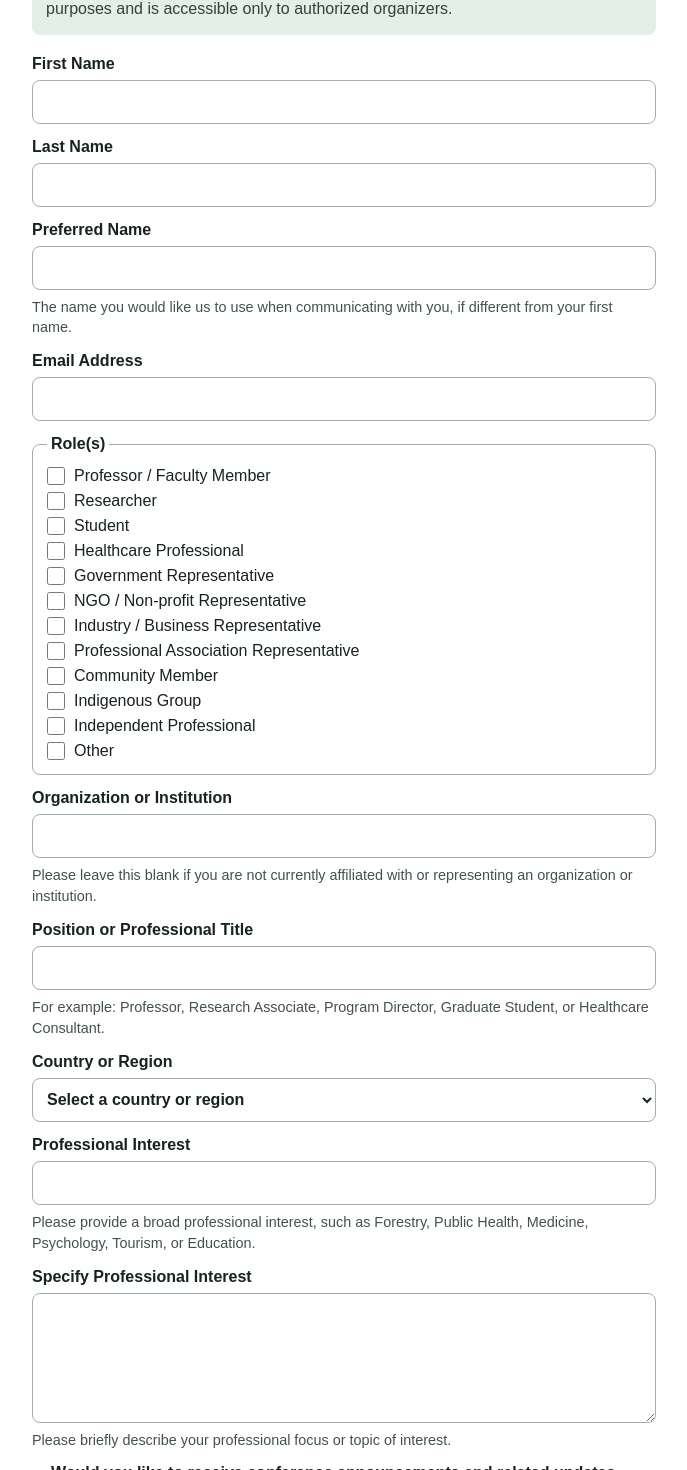
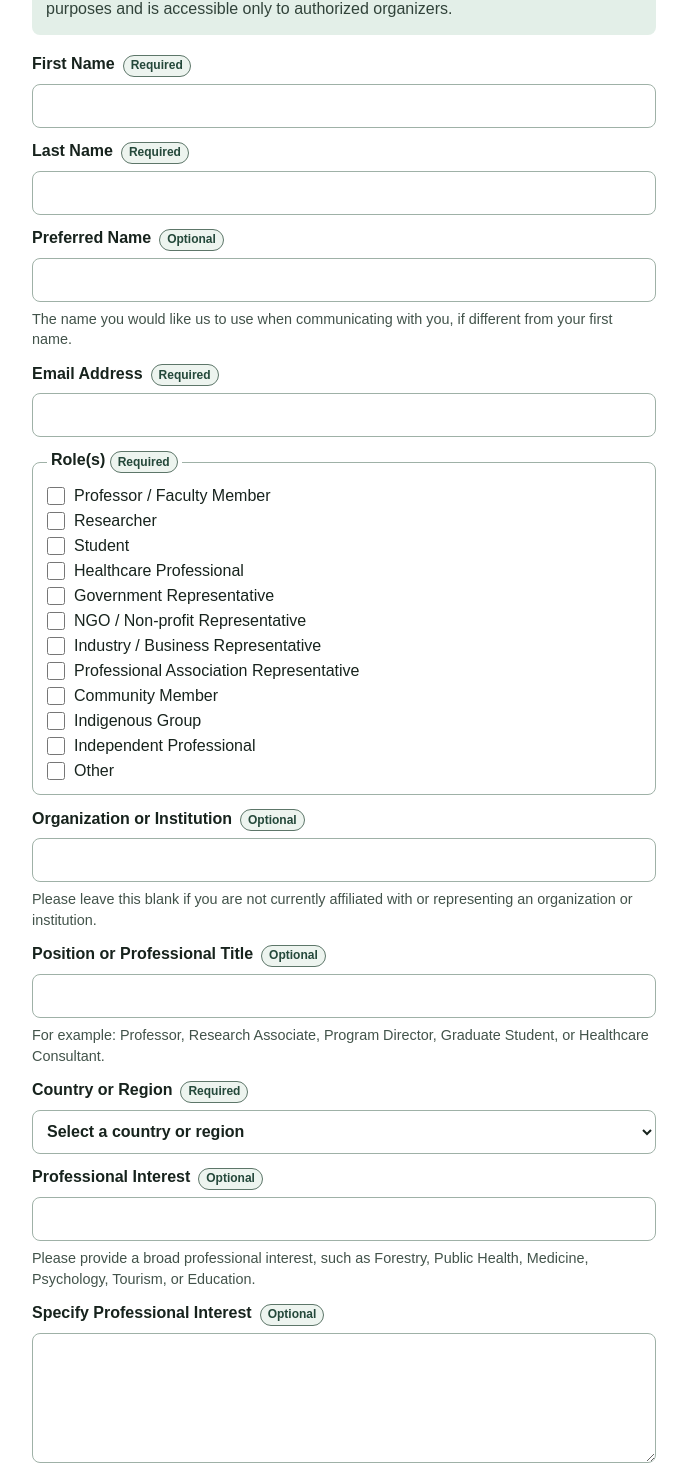
Before and after one commit to She1donL/icft-contact-system, a Next.js app: page /contact in a window 1280 px wide. Shown: the part 391-1861 px from the top of the page, without its empty margins (296-983 px from the left). Built offline with nearby package versions, Linux system fonts and the light colour scheme; no server answers; the database is empty.

Commit message:
feat: clarify required and optional contact form fields

```diff
--- a/src/components/contact/contact-form.module.css
+++ b/src/components/contact/contact-form.module.css
@@ -4,6 +4,8 @@
 .form textarea { min-height: 130px; resize: vertical; }
 .form fieldset { padding: 14px; border: 1px solid #9fb1a7; border-radius: 8px; }
 .form legend { padding: 0 4px; font-weight: 700; }
+.labelRow { display:flex; flex-wrap:wrap; align-items:baseline; gap:8px; }
+.requirement { display:inline-flex; align-items:center; min-height:22px; padding:2px 7px; border:1px solid #5d7669; border-radius:999px; color:#24483a; background:#edf4ef; font-size:.75rem; font-weight:700; line-height:1.1; white-space:nowrap; }
 .form .choice { display: flex; align-items: center; gap: 9px; font-weight: 400; }
 .form .choice input { width: 18px; min-height: 18px; padding: 0; }
 .form button { border: 0; font-weight: 700; color: #fff; background: #164a3d; cursor: pointer; }
--- a/src/components/contact/contact-form.tsx
+++ b/src/components/contact/contact-form.tsx
@@ -12,6 +12,14 @@ function FieldError({ id, message }: { id: string; message?: string }) {
   return message ? <p id={id} className={styles.error}>{message}</p> : null;
 }
 
+function Requirement({ required }: { required: boolean }) {
+  return <span className={styles.requirement}>{required ? "Required" : "Optional"}</span>;
+}
+
+function FieldLabel({ children, required }: { children: string; required: boolean }) {
+  return <span className={styles.labelRow}><span>{children}</span><Requirement required={required} /></span>;
+}
+
 export function ContactForm({ privacy, submitLabel }: { privacy?: string; submitLabel?: string }) {
   const [state, formAction, pending] = useActionState(submitContact, initialContactSubmissionState);
   const [hasOtherRole, setHasOtherRole] = useState(false);
@@ -21,18 +29,18 @@ export function ContactForm({ privacy, submitLabel }: { privacy?: string; submit
   return <form action={formAction} className={styles.form} noValidate>
     {errors.form && <p className={styles.error} role="alert">{errors.form}</p>}
     <div className={styles.honeypot} aria-hidden="true"><label htmlFor="website">Website</label><input id="website" name="website" tabIndex={-1} autoComplete="off" /></div>
-    <label>First Name <input name="firstName" required autoComplete="given-name" aria-describedby="firstName-error" /></label><FieldError id="firstName-error" message={errors.firstName} />
-    <label>Last Name <input name="lastName" required autoComplete="family-name" aria-describedby="lastName-error" /></label><FieldError id="lastName-error" message={errors.lastName} />
-    <label>Preferred Name <input name="preferredName" autoComplete="nickname" aria-describedby="preferredName-help preferredName-error" /><span id="preferredName-help" className={styles.help}>The name you would like us to use when communicating with you, if different from your first name.</span></label><FieldError id="preferredName-error" message={errors.preferredName} />
-    <label>Email Address <input name="email" type="email" required autoComplete="email" aria-describedby="email-error" /></label><FieldError id="email-error" message={errors.email} />
-    <fieldset aria-describedby="roles-error"><legend>Role(s)</legend>{roleOptions.map((role) => <label className={styles.choice} key={role}><input type="checkbox" name="roles" value={role} onChange={(event) => role === "Other" && setHasOtherRole(event.target.checked)} />{role}</label>)}</fieldset><FieldError id="roles-error" message={errors.roles} />
-    {hasOtherRole && <><label>Please specify your role. <input name="otherRole" required aria-describedby="otherRole-error" /></label><FieldError id="otherRole-error" message={errors.otherRole} /></>}
-    <label>Organization or Institution <input name="organization" autoComplete="organization" aria-describedby="organization-help organization-error" /><span id="organization-help" className={styles.help}>Please leave this blank if you are not currently affiliated with or representing an organization or institution.</span></label><FieldError id="organization-error" message={errors.organization} />
-    <label>Position or Professional Title <input name="professionalTitle" autoComplete="organization-title" aria-describedby="professionalTitle-help professionalTitle-error" /><span id="professionalTitle-help" className={styles.help}>For example: Professor, Research Associate, Program Director, Graduate Student, or Healthcare Consultant.</span></label><FieldError id="professionalTitle-error" message={errors.professionalTitle} />
-    <label>Country or Region <select name="countryRegion" required defaultValue="" aria-describedby="countryRegion-error"><option value="" disabled>Select a country or region</option>{countryRegionOptions.map(({ value, label }) => <option key={value} value={value}>{label}</option>)}</select></label><FieldError id="countryRegion-error" message={errors.countryRegion} />
-    <label>Professional Interest <input name="generalField" aria-describedby="generalField-help generalField-error" /><span id="generalField-help" className={styles.help}>Please provide a broad professional interest, such as Forestry, Public Health, Medicine, Psychology, Tourism, or Education.</span></label><FieldError id="generalField-error" message={errors.generalField} />
-    <label>Specify Professional Interest <textarea name="specificResearchArea" rows={5} aria-describedby="specificResearchArea-help specificResearchArea-error" /><span id="specificResearchArea-help" className={styles.help}>Please briefly describe your professional focus or topic of interest.</span></label><FieldError id="specificResearchArea-error" message={errors.specificResearchArea} />
-    <fieldset aria-describedby="conferenceUpdatesConsent-error"><legend>Would you like to receive conference announcements and related updates by email?</legend><label className={styles.choice}><input type="radio" name="conferenceUpdatesConsent" value="yes" required />Yes</label><label className={styles.choice}><input type="radio" name="conferenceUpdatesConsent" value="no" required />No</label></fieldset><FieldError id="conferenceUpdatesConsent-error" message={errors.conferenceUpdatesConsent} />
+    <label><FieldLabel required>First Name</FieldLabel><input name="firstName" required autoComplete="given-name" aria-describedby="firstName-error" /></label><FieldError id="firstName-error" message={errors.firstName} />
+    <label><FieldLabel required>Last Name</FieldLabel><input name="lastName" required autoComplete="family-name" aria-describedby="lastName-error" /></label><FieldError id="lastName-error" message={errors.lastName} />
+    <label><FieldLabel required={false}>Preferred Name</FieldLabel><input name="preferredName" autoComplete="nickname" aria-describedby="preferredName-help preferredName-error" /><span id="preferredName-help" className={styles.help}>The name you would like us to use when communicating with you, if different from your first name.</span></label><FieldError id="preferredName-error" message={errors.preferredName} />
+    <label><FieldLabel required>Email Address</FieldLabel><input name="email" type="email" required autoComplete="email" aria-describedby="email-error" /></label><FieldError id="email-error" message={errors.email} />
+    <fieldset aria-describedby="roles-error"><legend>Role(s) <Requirement required /></legend>{roleOptions.map((role) => <label className={styles.choice} key={role}><input type="checkbox" name="roles" value={role} onChange={(event) => role === "Other" && setHasOtherRole(event.target.checked)} />{role}</label>)}</fieldset><FieldError id="roles-error" message={errors.roles} />
+    {hasOtherRole && <><label><FieldLabel required>Please specify your role.</FieldLabel><input name="otherRole" required aria-describedby="otherRole-error" /></label><FieldError id="otherRole-error" message={errors.otherRole} /></>}
+    <label><FieldLabel required={false}>Organization or Institution</FieldLabel><input name="organization" autoComplete="organization" aria-describedby="organization-help organization-error" /><span id="organization-help" className={styles.help}>Please leave this blank if you are not currently affiliated with or representing an organization or institution.</span></label><FieldError id="organization-error" message={errors.organization} />
+    <label><FieldLabel required={false}>Position or Professional Title</FieldLabel><input name="professionalTitle" autoComplete="organization-title" aria-describedby="professionalTitle-help professionalTitle-error" /><span id="professionalTitle-help" className={styles.help}>For example: Professor, Research Associate, Program Director, Graduate Student, or Healthcare Consultant.</span></label><FieldError id="professionalTitle-error" message={errors.professionalTitle} />
+    <label><FieldLabel required>Country or Region</FieldLabel><select name="countryRegion" required defaultValue="" aria-describedby="countryRegion-error"><option value="" disabled>Select a country or region</option>{countryRegionOptions.map(({ value, label }) => <option key={value} value={value}>{label}</option>)}</select></label><FieldError id="countryRegion-error" message={errors.countryRegion} />
+    <label><FieldLabel required={false}>Professional Interest</FieldLabel><input name="generalField" aria-describedby="generalField-help generalField-error" /><span id="generalField-help" className={styles.help}>Please provide a broad professional interest, such as Forestry, Public Health, Medicine, Psychology, Tourism, or Education.</span></label><FieldError id="generalField-error" message={errors.generalField} />
+    <label><FieldLabel required={false}>Specify Professional Interest</FieldLabel><textarea name="specificResearchArea" rows={5} aria-describedby="specificResearchArea-help specificResearchArea-error" /><span id="specificResearchArea-help" className={styles.help}>Please briefly describe your professional focus or topic of interest.</span></label><FieldError id="specificResearchArea-error" message={errors.specificResearchArea} />
+    <fieldset aria-describedby="conferenceUpdatesConsent-error"><legend>Would you like to receive conference announcements and related updates by email? <Requirement required /></legend><label className={styles.choice}><input type="radio" name="conferenceUpdatesConsent" value="yes" required />Yes</label><label className={styles.choice}><input type="radio" name="conferenceUpdatesConsent" value="no" required />No</label></fieldset><FieldError id="conferenceUpdatesConsent-error" message={errors.conferenceUpdatesConsent} />
     <p className={styles.privacy}>{privacy ?? messages.contact.privacy}</p>
     <TurnstileWidget siteKey={siteKey} resetSignal={errors.form} />
     <button type="submit" disabled={pending || !siteKey} aria-disabled={pending || !siteKey}>{pending ? messages.contact.submitting : submitLabel ?? messages.contact.submit}</button>
```
